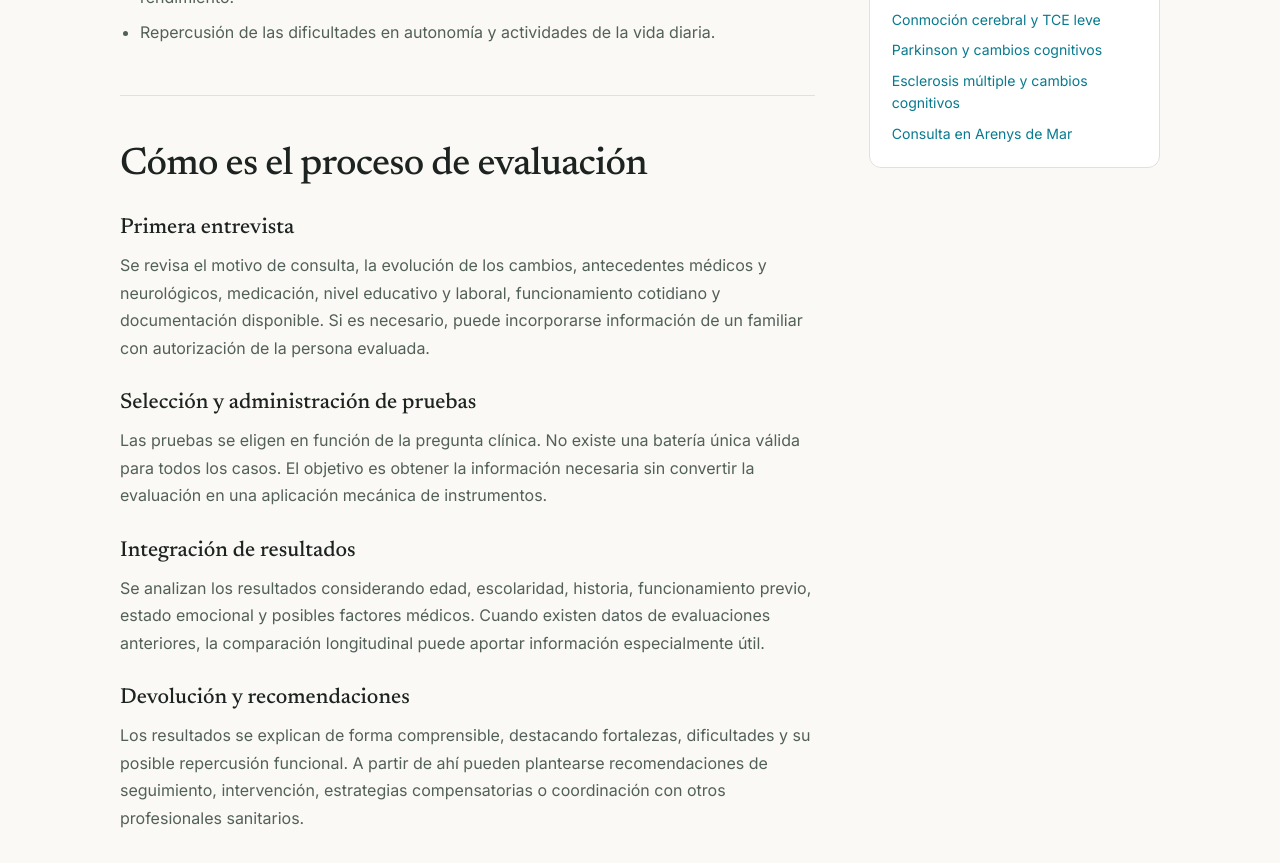
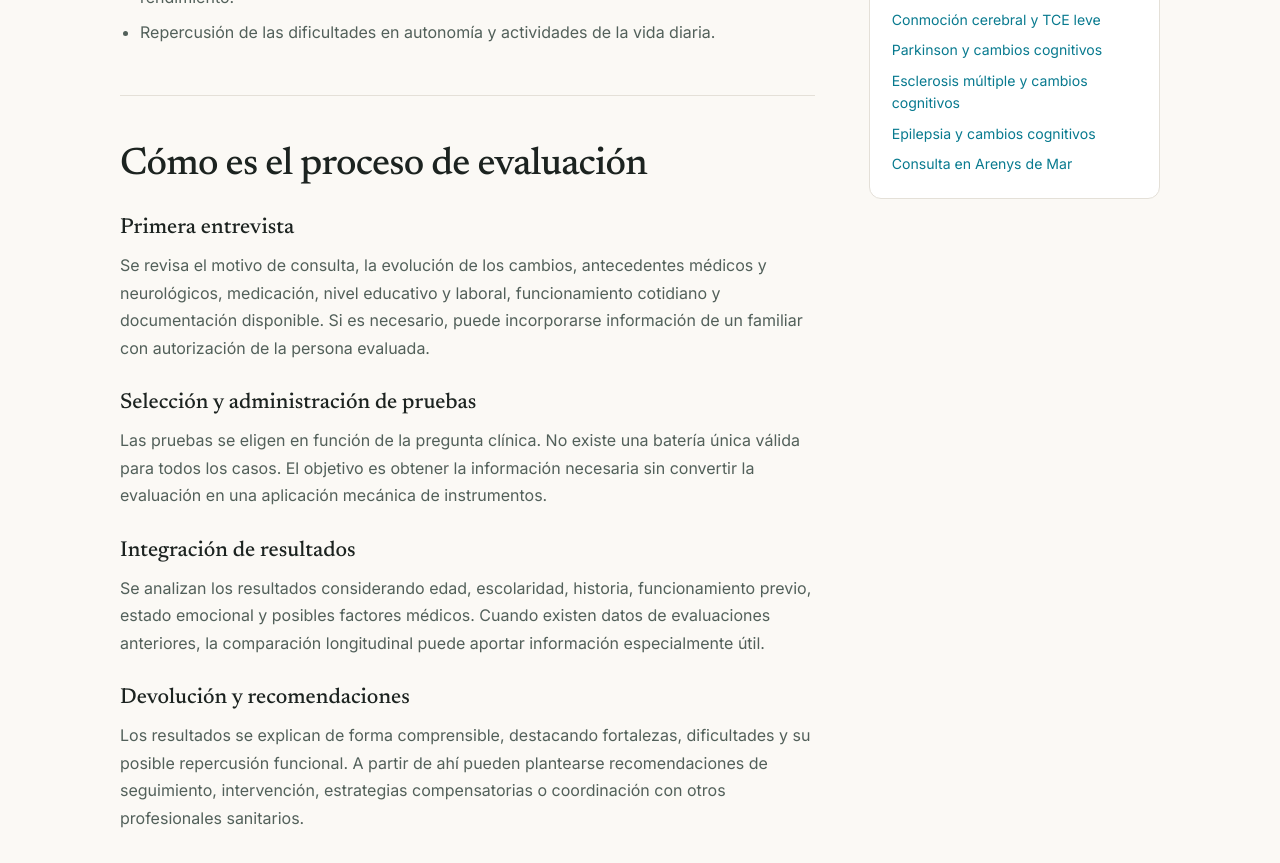
Before and after one commit to carolinasanchezgirona/Portfolio-Carolina, a Next.js app: page /evaluacion-neuropsicologica in a window 1280 px wide. Shown: the part 1420-2283 px from the top of the page. Built offline with nearby package versions, Linux system fonts and the light colour scheme.

Commit message:
SEO: link epilepsy cognition page

```diff
--- a/app/evaluacion-neuropsicologica/page.tsx
+++ b/app/evaluacion-neuropsicologica/page.tsx
@@ -145,6 +145,7 @@ export default function NeuropsychAssessmentPage() {
               <a href="/conmocion-cerebral-y-tce-leve/">Conmoción cerebral y TCE leve</a>
               <a href="/parkinson-y-cambios-cognitivos/">Parkinson y cambios cognitivos</a>
               <a href="/esclerosis-multiple-y-cambios-cognitivos/">Esclerosis múltiple y cambios cognitivos</a>
+              <a href="/epilepsia-y-cambios-cognitivos/">Epilepsia y cambios cognitivos</a>
               <a href="/psicologa-arenys-de-mar/">Consulta en Arenys de Mar</a>
             </div>
           </div>
```
